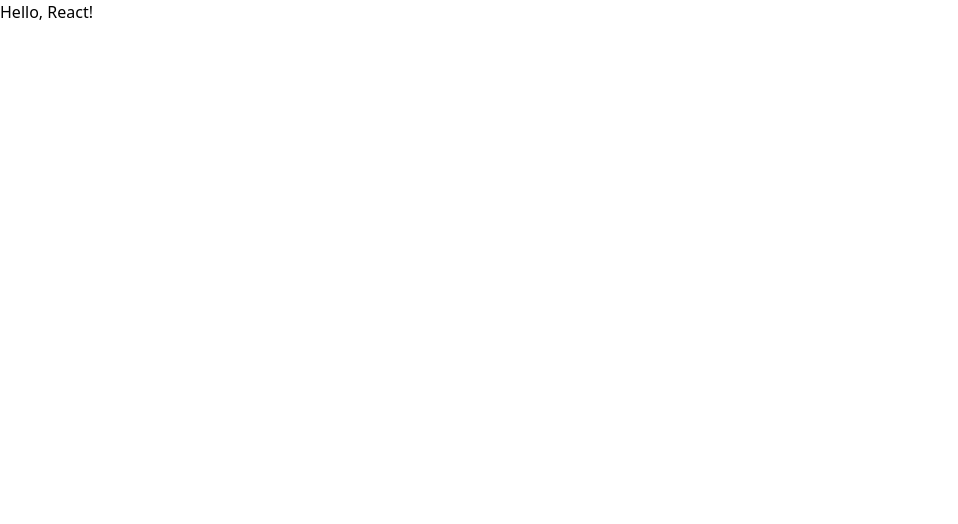
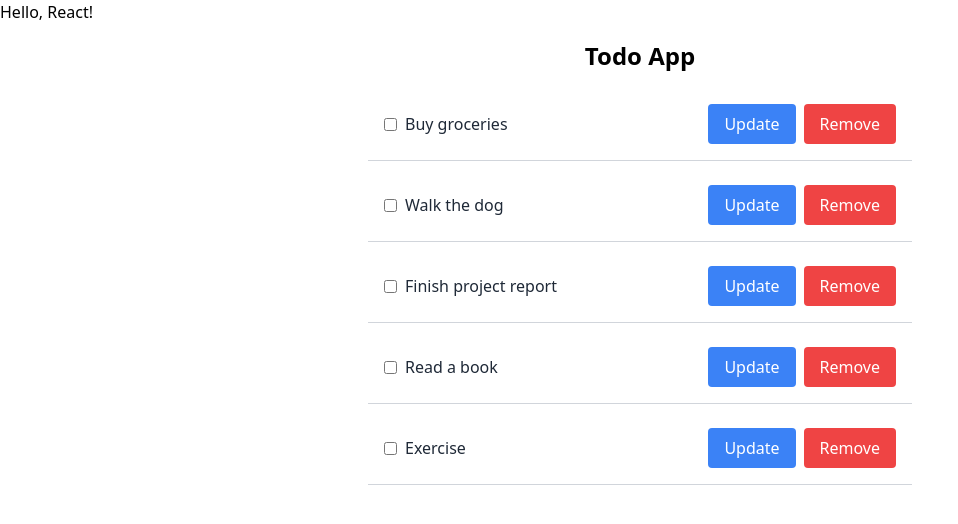
Before and after one commit to thomasMinh1995/demo-reactjs-with-webpack, a React app: page / in a window 1280 px wide. Shown: the top 524 px of the page, without its empty margins (0-958 px from the left). Built offline with nearby package versions, Linux system fonts and the light colour scheme.

Commit message:
Sep-19-2024: add todo list and separate child component

```diff
--- /dev/null
+++ b/src/TodoApp.jsx
@@ -0,0 +1,43 @@
+import React from "react";
+import TodoItem from "./components/TodoItem";
+
+export default function TodoApp() {
+  const todoList = [
+    {
+      id: 1,
+      task: "Buy groceries",
+      status: "not-complete",
+    },
+    {
+      id: 2,
+      task: "Walk the dog",
+      status: "complete",
+    },
+    {
+      id: 3,
+      task: "Finish project report",
+      status: "not-complete",
+    },
+    {
+      id: 4,
+      task: "Read a book",
+      status: "complete",
+    },
+    {
+      id: 5,
+      task: "Exercise",
+      status: "not-complete",
+    },
+  ];
+
+  return (
+    <div className="p-4 max-w-xl mx-auto">
+      <h1 className="text-2xl font-bold mb-4 text-center">Todo App</h1>
+      <div className="space-y-2">
+        {todoList.map((item) => (
+          <TodoItem key={item.id} todo={item} />
+        ))}
+      </div>
+    </div>
+  );
+}
--- /dev/null
+++ b/src/components/TodoItem.jsx
@@ -0,0 +1,20 @@
+import React from "react";
+
+export default function TodoItem({ todo }) {
+  return (
+    <div className="flex items-center justify-between p-4 border-b border-gray-300">
+      <div className="flex items-center">
+        <input type="checkbox" className="mr-2" />
+        <p className="text-gray-800">{todo.task}</p>
+      </div>
+      <div className="space-x-2">
+        <button className="bg-blue-500 text-white px-4 py-2 rounded hover:bg-blue-600">
+          Update
+        </button>
+        <button className="bg-red-500 text-white px-4 py-2 rounded hover:bg-red-600">
+          Remove
+        </button>
+      </div>
+    </div>
+  );
+}
--- a/src/index.jsx
+++ b/src/index.jsx
@@ -1,12 +1,14 @@
 import React, { StrictMode } from 'react';
 import './index.css';
 import { createRoot } from 'react-dom/client';
+import TodoApp from './TodoApp';
 
 const App = () => {
   return (
-    <div>
+    <>
       <h1>Hello, React!</h1>
-    </div>
+      <TodoApp/>
+    </>
   );
 };
 
```
